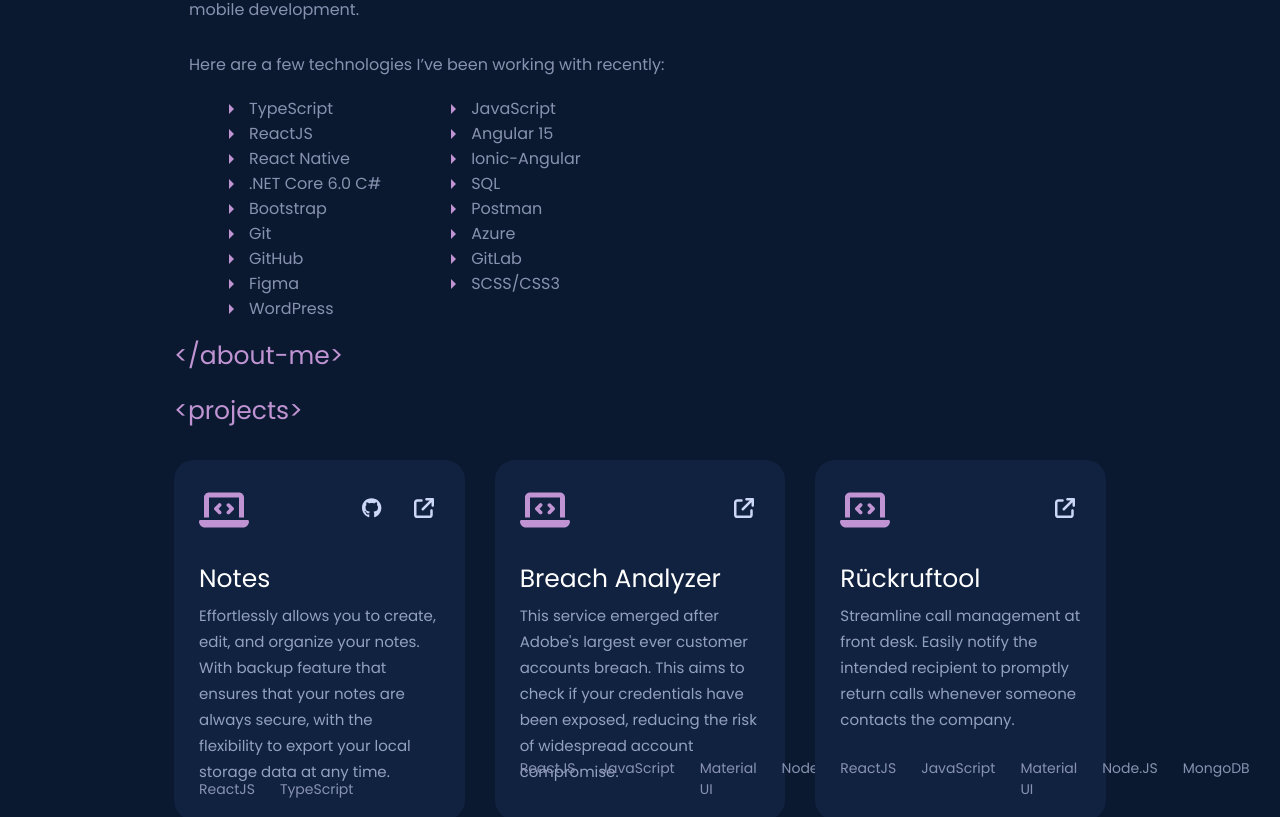
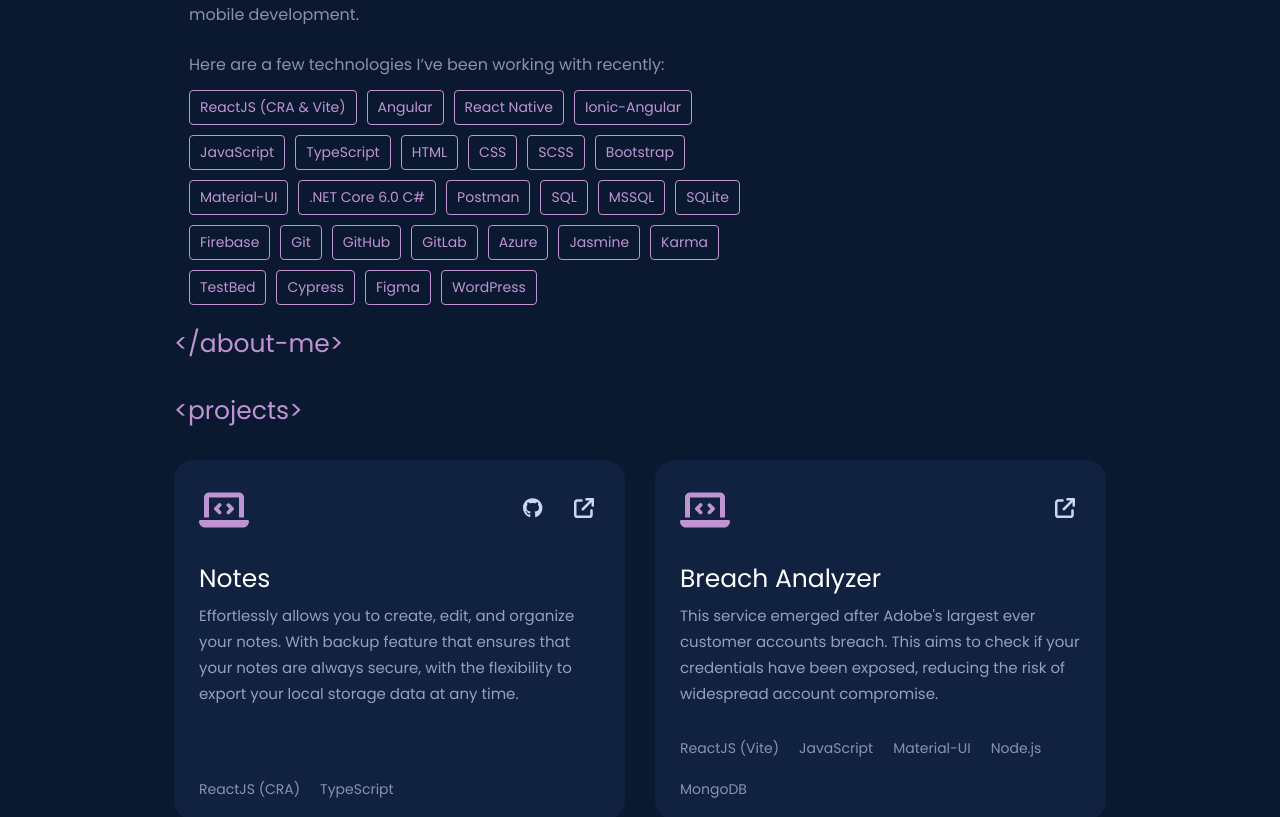
Before and after one commit to barreyrojohnmiko/personal-portfolio, a React (Create React App) app: page /#/ in a window 1280 px wide. Shown: the part 1208-2025 px from the top of the page. Built offline with nearby package versions, Linux system fonts and the light colour scheme.

Commit message:
updated tech list

```diff
--- a/src/components/about/About.tsx
+++ b/src/components/about/About.tsx
@@ -6,26 +6,38 @@
 
 type AboutProps = { aboutMeSectionRef: RefObject<HTMLDivElement> };
 
-const techList1 = [
+const techList = [
+  "ReactJS (CRA & Vite)",
+  "Angular",
+  "React Native",
+  "Ionic-Angular",
+  "JavaScript",
   "TypeScript",
-  "ReactJS",
-  "React Native",
+  "HTML",
+  "CSS",
+  "SCSS",
+  "Bootstrap",
+  "Material-UI",
+
   ".NET Core 6.0 C#",
-  "Bootstrap",
+  "Postman",
+  "SQL",
+  "MSSQL",
+  "SQLite",
+
+  "Firebase",
   "Git",
   "GitHub",
+  "GitLab",
+  "Azure",
+
+  "Jasmine",
+  "Karma",
+  "TestBed",
+  "Cypress",
+
   "Figma",
   "WordPress",
-];
-const techList2 = [
-  "JavaScript",
-  "Angular 15",
-  "Ionic-Angular",
-  "SQL",
-  "Postman",
-  "Azure",
-  "GitLab",
-  "SCSS/CSS3",
 ];
 
 const AboutComponent: React.FC<AboutProps> = ({ aboutMeSectionRef }) => {
@@ -45,8 +57,6 @@
               programming as a career.
             </div>
 
-            <br />
-
             <div className="about-me-text">
               Today, as a full-time software developer with a specialization in
               mobile development, I have extensive experience working with
@@ -55,34 +65,18 @@
               beyond just mobile development.
             </div>
 
-            <br />
-
+            <div className="tech-container">
               <div className="about-me-text">
                 Here are a few technologies I’ve been working with recently:
               </div>
 
               <div className="tech-listing">
-              {/*{techList1.map((tech, index) => (
-                <div className="tech-stack-panel">
+                {techList.map((tech, index) => (
+                  <div className="tech-stack-panel" key={index}>
                     <div>{tech}</div>
                   </div>
-              ))} */}
-
-              <ul className="tech-listing-spacing">
-                {techList1.map((tech, index) => (
-                  <li className="bullet-point" key={index}>
-                    {tech}
-                  </li>
                 ))}
-              </ul>
-
-              <ul className="tech-listing-spacing">
-                {techList2.map((tech, index) => (
-                  <li className="bullet-point" key={index}>
-                    {tech}
-                  </li>
-                ))}
-              </ul>
+              </div>
             </div>
           </div>
 
--- a/src/components/about/styles.scss
+++ b/src/components/about/styles.scss
@@ -7,10 +7,9 @@
   .developer-profile {
     display: flex;
     flex-direction: column;
+    gap: 20px;
 
     .about-label {
-      margin-bottom: 10px;
-
       font-style: normal;
       font-weight: normal;
       font-size: 25px;
@@ -28,6 +27,7 @@
         display: flex;
         justify-content: center;
         flex-direction: column;
+        gap: 20px;
 
         padding-left: 15px;
 
@@ -41,37 +41,17 @@
           line-height: 30px;
         }
 
+        .tech-container {
+          display: flex;
+          flex-direction: column;
+          gap: 10px;
+        }
+
         .tech-listing {
           display: flex;
           flex-direction: row;
+          flex-wrap: wrap;
           gap: 10px;
-        }
-
-        .tech-listing-spacing {
-          margin-right: 20px;
-
-          list-style: none;
-          font-style: normal;
-          font-weight: normal;
-          font-size: 16px;
-          color: #8892b0;
-          line-height: 25px;
-
-          .bullet-point {
-            position: relative;
-            padding-left: 20px;
-          }
-
-          .bullet-point::before {
-            content: "";
-            position: absolute;
-            top: 50%;
-            left: 0;
-            transform: translateY(-50%);
-            border-style: solid;
-            border-width: 5px 0 5px 5px;
-            border-color: transparent transparent transparent #c094d3;
-          }
         }
 
         .tech-stack-panel {
@@ -114,6 +94,7 @@
         justify-content: center;
         flex-direction: column;
         align-items: center;
+        gap: 20px;
 
         .about-me-sub-container {
           .about-me-text {
--- a/src/components/projects/Projects.tsx
+++ b/src/components/projects/Projects.tsx
@@ -14,7 +14,7 @@
       "Effortlessly allows you to create, edit, and organize your notes. With backup feature that ensures that your notes are always secure, with the flexibility to export your local storage data at any time.",
     githubLink: "https://github.com/barreyrojohnmiko/RJSNotes",
     externalLink: "https://barreyrojohnmiko.github.io/RJSNotes/",
-    techUsed: ["ReactJS", "TypeScript"],
+    techUsed: ["ReactJS (CRA)", "TypeScript"],
   },
   {
     pID: 2,
@@ -24,10 +24,10 @@
     githubLink: "",
     externalLink: "https://breach.itfabrik24.net/",
     techUsed: [
-      "ReactJS",
+      "ReactJS (Vite)",
       "JavaScript",
-      "Material UI",
-      "Node.JS",
+      "Material-UI",
+      "Node.js",
       "MongoDB",
     ],
   },
@@ -40,10 +40,10 @@
     externalLink:
       "https://rueckrufe.codemeta.info/login?fbclid=IwAR0wG6T2rGI9BeNakJWugxRX_opsrCBT53739VVi99K6o-RiV5vFj2DzGVg",
     techUsed: [
-      "ReactJS",
+      "ReactJS (Vite)",
       "JavaScript",
-      "Material UI",
-      "Node.JS",
+      "Material-UI",
+      "Node.js",
       "MongoDB",
     ],
   },
--- a/src/components/projects/styles.scss
+++ b/src/components/projects/styles.scss
@@ -21,7 +21,7 @@
 
   .projects-panel-container {
     display: grid;
-    grid-template-columns: repeat(3, 1fr);
+    grid-template-columns: repeat(2, 1fr);
     gap: 30px;
   }
 }
--- a/src/views/projectPanel/styles.scss
+++ b/src/views/projectPanel/styles.scss
@@ -58,8 +58,9 @@
 
     display: flex;
     flex-direction: row;
-    gap: 25px;
+    gap: 20px;
     position: absolute;
+    flex-wrap: wrap;
     bottom: 0;
 
     padding-left: 25px;
```
Lines whose indentation alone changed are shown as unchanged.
